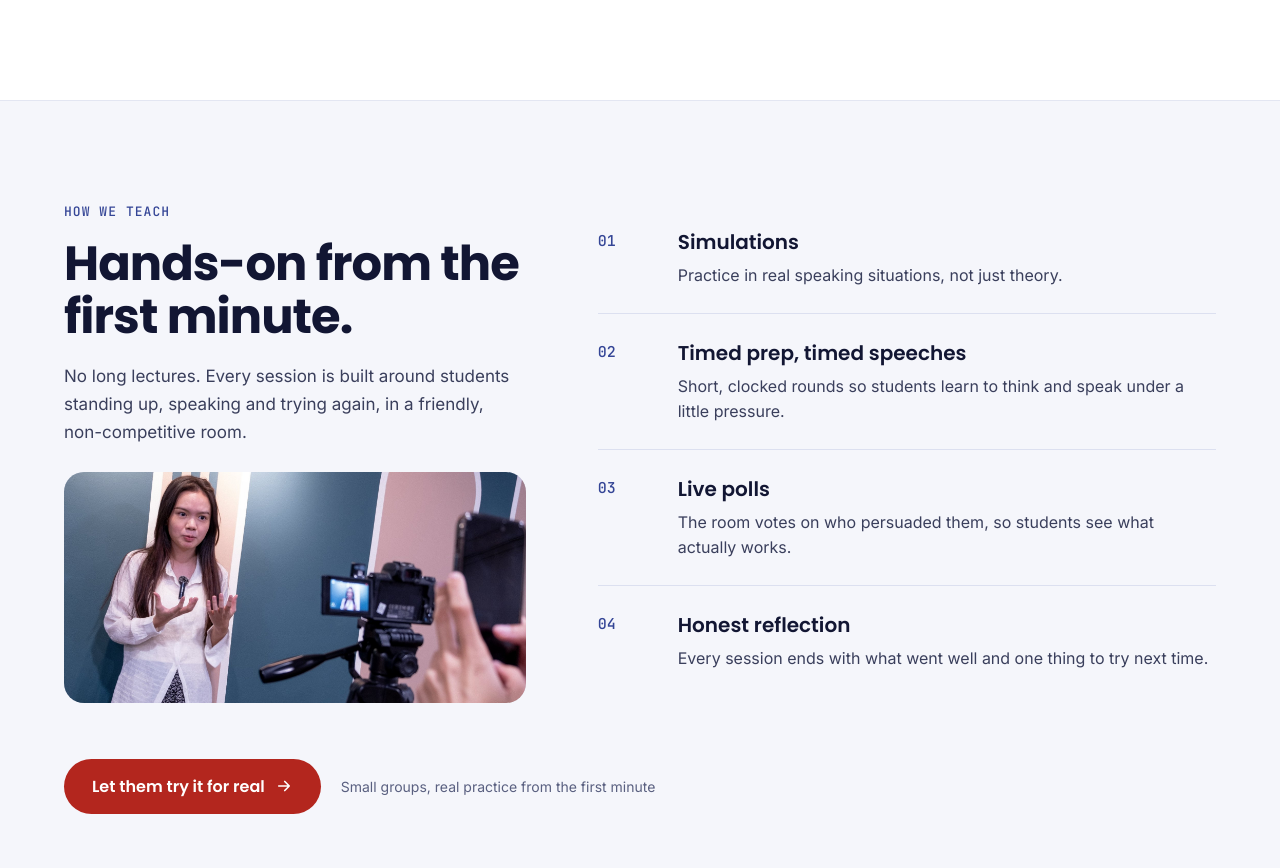
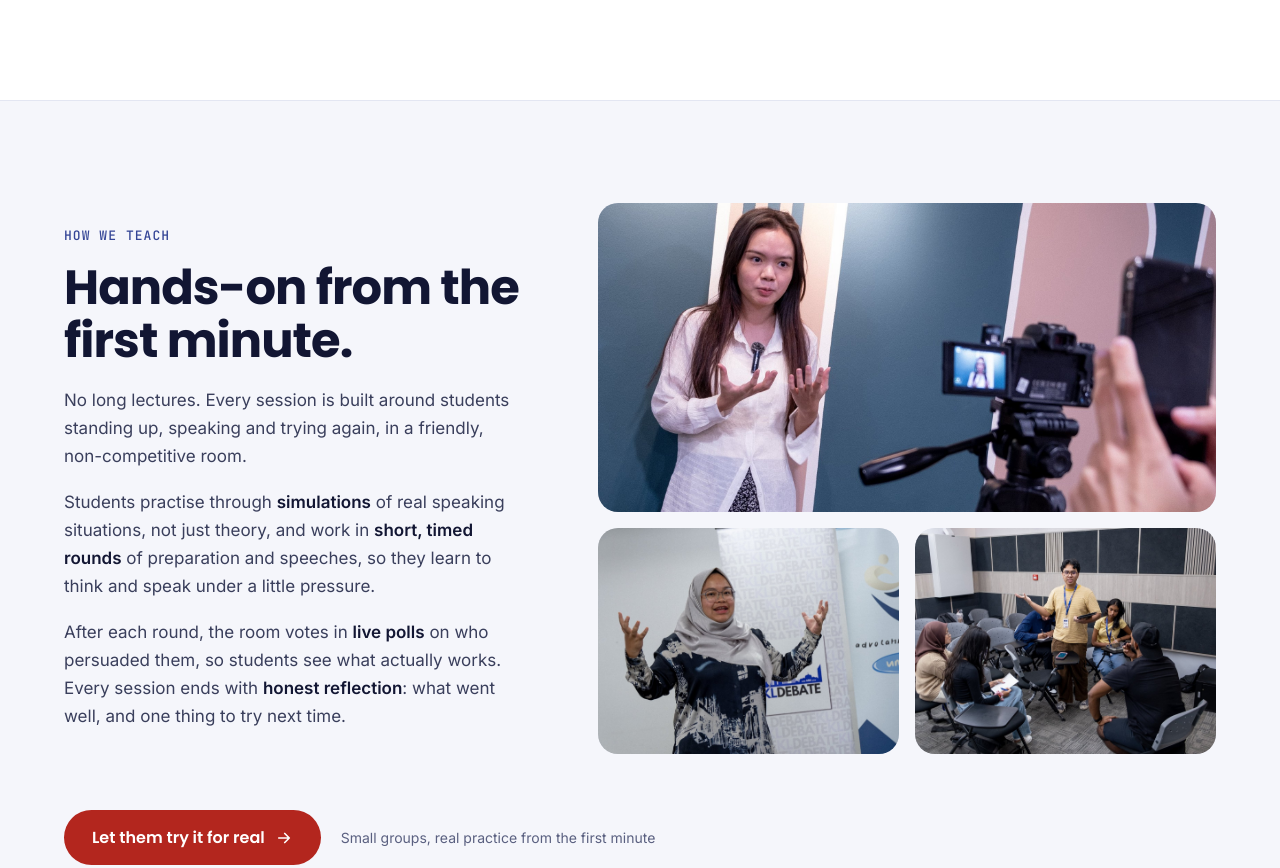
Before and after one commit to kualalumpurdebate/kldebate_bootcamp, a plain HTML site: page index.html in a window 1280 px wide. Shown: the part 1703-2571 px from the top of the page. Drawn offline with Linux system fonts and the light colour scheme.

Commit message:
How we teach: methods as paragraphs, three-photo group
Co-Authored-By: Claude Opus 5.5 <noreply@anthropic.com>
Claude-Session: https://claude.ai/code/session_0153ofCdybdjoRD3cheNAwGQ

```diff
--- a/index.html
+++ b/index.html
@@ -152,31 +152,20 @@ img{max-width:100%}
 
   <!-- HOW WE TEACH -->
   <section id="how" style="background: #F5F6FB; border-top: 1px solid #E3E6F2; border-bottom: 1px solid #E3E6F2">
-    <div style="max-width: 1200px; margin: 0 auto; padding: clamp(64px, 8vw, 112px) clamp(20px, 5vw, 64px); display: flex; flex-wrap: wrap; gap: 48px 72px">
+    <div style="max-width: 1200px; margin: 0 auto; padding: clamp(64px, 8vw, 112px) clamp(20px, 5vw, 64px); display: flex; flex-wrap: wrap; align-items: center; gap: 48px 72px">
       <div style="flex: 1 1 340px; min-width: 0; display: flex; flex-direction: column; gap: 18px">
         <span style="font-family: 'JetBrains Mono', monospace; font-size: 13px; letter-spacing: .08em; text-transform: uppercase; color: #344596">How we teach</span>
         <h2 style="margin: 0; font-family: Poppins, sans-serif; font-weight: 700; font-size: clamp(32px, 4vw, 48px); line-height: 1.1; letter-spacing: -0.02em">Hands-on from the first minute.</h2>
         <p style="margin: 0; font-size: 17px; line-height: 1.65; color: #3A3F5C">No long lectures. Every session is built around students standing up, speaking and trying again, in a friendly, non-competitive room.</p>
-        <img src="assets/teach-speaker.jpg" alt="A KL Debate participant speaking to camera during a filmed speaking exercise" style="margin-top: 8px; width: 100%; aspect-ratio: 2 / 1; object-fit: cover; border-radius: 20px; display: block; background: #E3E6F2">
+        <p style="margin: 0; font-size: 17px; line-height: 1.65; color: #3A3F5C">Students practise through <b style="color: #121633; font-weight: 600">simulations</b> of real speaking situations, not just theory, and work in <b style="color: #121633; font-weight: 600">short, timed rounds</b> of preparation and speeches, so they learn to think and speak under a little pressure.</p>
+        <p style="margin: 0; font-size: 17px; line-height: 1.65; color: #3A3F5C">After each round, the room votes in <b style="color: #121633; font-weight: 600">live polls</b> on who persuaded them, so students see what actually works. Every session ends with <b style="color: #121633; font-weight: 600">honest reflection</b>: what went well, and one thing to try next time.</p>
       </div>
-      <ol style="flex: 1.3 1 460px; min-width: 0; margin: 0; padding: 0; list-style: none; display: flex; flex-direction: column">
-        <li style="display: grid; grid-template-columns: 64px minmax(0, 1fr); gap: 16px; padding: 24px 0; border-bottom: 1px solid #DCE0F0">
-          <span style="font-family: 'JetBrains Mono', monospace; font-size: 15px; color: #344596; padding-top: 4px">01</span>
-          <div style="display: flex; flex-direction: column; gap: 6px"><h3 style="margin: 0; font-family: Poppins, sans-serif; font-weight: 600; font-size: 20px">Simulations</h3><p style="margin: 0; font-size: 16px; line-height: 1.6; color: #3A3F5C">Practice in real speaking situations, not just theory.</p></div>
-        </li>
-        <li style="display: grid; grid-template-columns: 64px minmax(0, 1fr); gap: 16px; padding: 24px 0; border-bottom: 1px solid #DCE0F0">
-          <span style="font-family: 'JetBrains Mono', monospace; font-size: 15px; color: #344596; padding-top: 4px">02</span>
-          <div style="display: flex; flex-direction: column; gap: 6px"><h3 style="margin: 0; font-family: Poppins, sans-serif; font-weight: 600; font-size: 20px">Timed prep, timed speeches</h3><p style="margin: 0; font-size: 16px; line-height: 1.6; color: #3A3F5C">Short, clocked rounds so students learn to think and speak under a little pressure.</p></div>
-        </li>
-        <li style="display: grid; grid-template-columns: 64px minmax(0, 1fr); gap: 16px; padding: 24px 0; border-bottom: 1px solid #DCE0F0">
-          <span style="font-family: 'JetBrains Mono', monospace; font-size: 15px; color: #344596; padding-top: 4px">03</span>
-          <div style="display: flex; flex-direction: column; gap: 6px"><h3 style="margin: 0; font-family: Poppins, sans-serif; font-weight: 600; font-size: 20px">Live polls</h3><p style="margin: 0; font-size: 16px; line-height: 1.6; color: #3A3F5C">The room votes on who persuaded them, so students see what actually works.</p></div>
-        </li>
-        <li style="display: grid; grid-template-columns: 64px minmax(0, 1fr); gap: 16px; padding: 24px 0">
-          <span style="font-family: 'JetBrains Mono', monospace; font-size: 15px; color: #344596; padding-top: 4px">04</span>
-          <div style="display: flex; flex-direction: column; gap: 6px"><h3 style="margin: 0; font-family: Poppins, sans-serif; font-weight: 600; font-size: 20px">Honest reflection</h3><p style="margin: 0; font-size: 16px; line-height: 1.6; color: #3A3F5C">Every session ends with what went well and one thing to try next time.</p></div>
-        </li>
-      </ol>
+      <!-- How we teach: photo group -->
+      <div style="flex: 1.3 1 460px; min-width: 0; display: grid; grid-template-columns: 1fr 1fr; gap: 16px">
+        <img src="assets/teach-speaker.jpg" alt="A KL Debate participant speaking to camera during a filmed speaking exercise" style="grid-column: 1 / -1; width: 100%; aspect-ratio: 2 / 1; object-fit: cover; border-radius: 20px; display: block; background: #E3E6F2">
+        <img src="assets/teach-presenting.jpg" alt="A speaker gesturing as she presents in front of the KL Debate banner" style="width: 100%; aspect-ratio: 4 / 3; object-fit: cover; object-position: 40% center; border-radius: 20px; display: block; background: #E3E6F2">
+        <img src="assets/teach-small-group.jpg" alt="A facilitator leading a small-group discussion with participants taking notes" style="width: 100%; aspect-ratio: 4 / 3; object-fit: cover; border-radius: 20px; display: block; background: #E3E6F2">
+      </div>
 
       <div style="display: flex; flex-wrap: wrap; align-items: center; gap: 12px 20px; margin-top: 8px; flex: 1 1 100%">
         <a class="kd-btn" href="#register" style="background: #B3261E; color: #FFFFFF; text-decoration: none; font-family: Poppins, sans-serif; font-weight: 600; font-size: 16px; padding: 15px 28px; border-radius: 999px; min-height: 48px; box-sizing: border-box; display: inline-flex; align-items: center; gap: 10px">Let them try it for real
```
Also changed, not shown: assets/teach-presenting.jpg (added), assets/teach-small-group.jpg (added).
